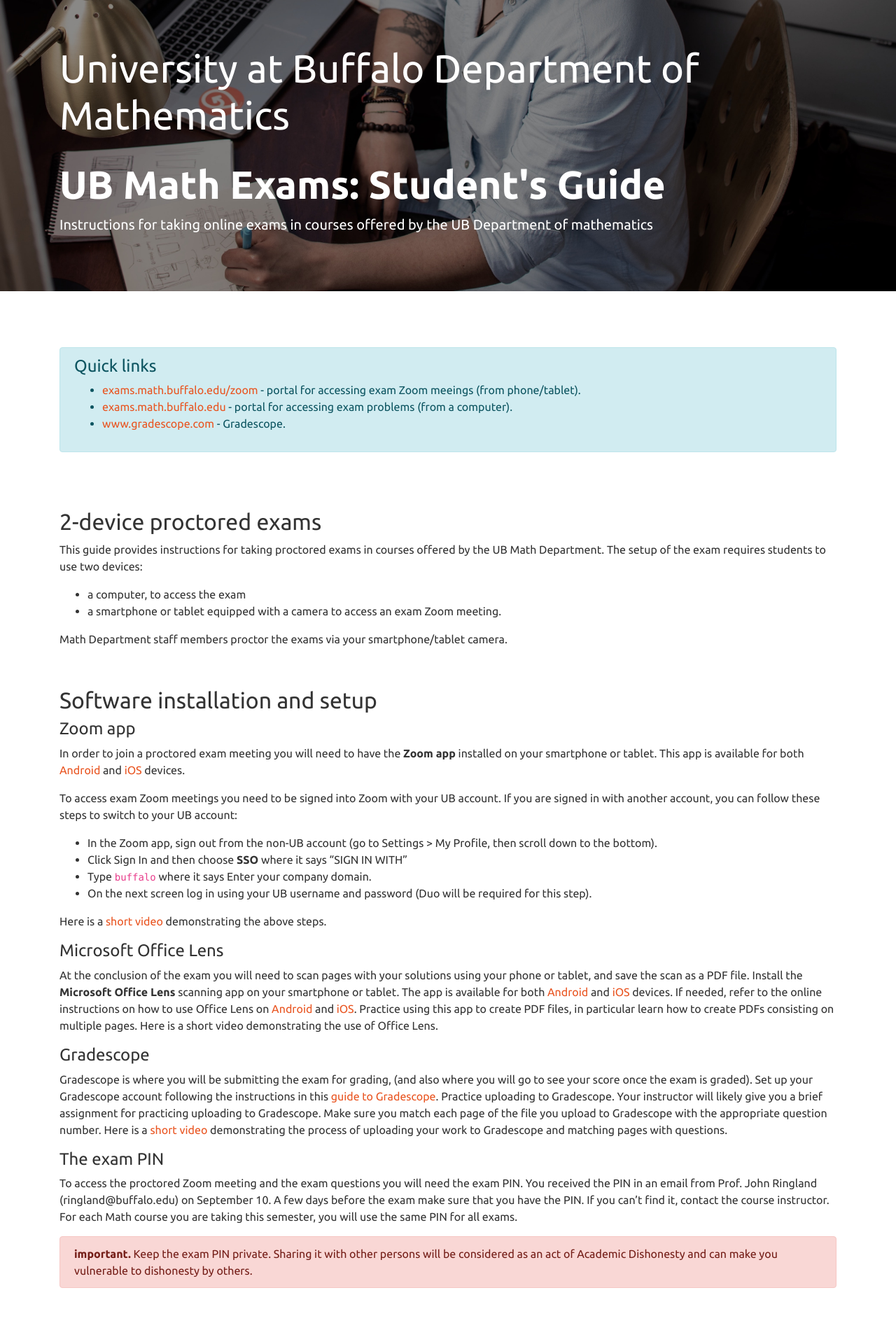
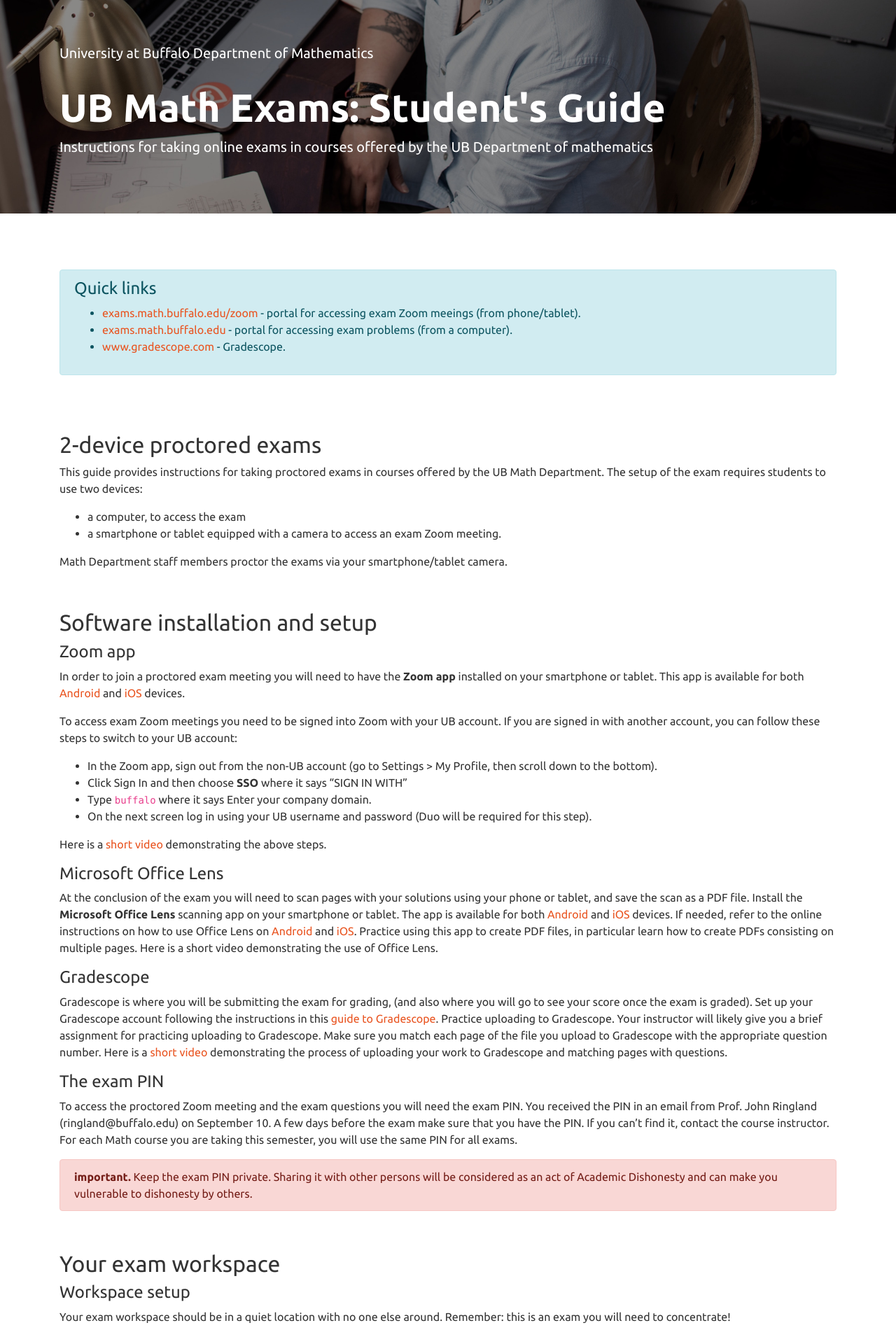
Before and after one commit to ub-math/exam_guides, a Jekyll site: the page built from docs/index.md, in a window 1280 px wide. Shown: the top 1900 px of the page at 70% size. Built offline with Jekyll 4.4.1, drawn with Linux system fonts in a browser that asks for light colours.

Commit message:
Update default.html

```diff
--- a/docs/_layouts/default.html
+++ b/docs/_layouts/default.html
@@ -10,7 +10,7 @@
                                                   background-color:dimgray;
                                                   background-size: cover;">
       <div class="container">
-        <h4 class="display-4">University at Buffalo Department of Mathematics</h4>
+        <h4 class="lead">University at Buffalo Department of Mathematics</h4>
         <br/>
         <h1 class="display-4" style="font-weight:800;">UB Math Exams: Student's Guide</h1>
         <p class="lead">Instructions for taking online exams in courses offered by the UB Department of mathematics</p>
```
